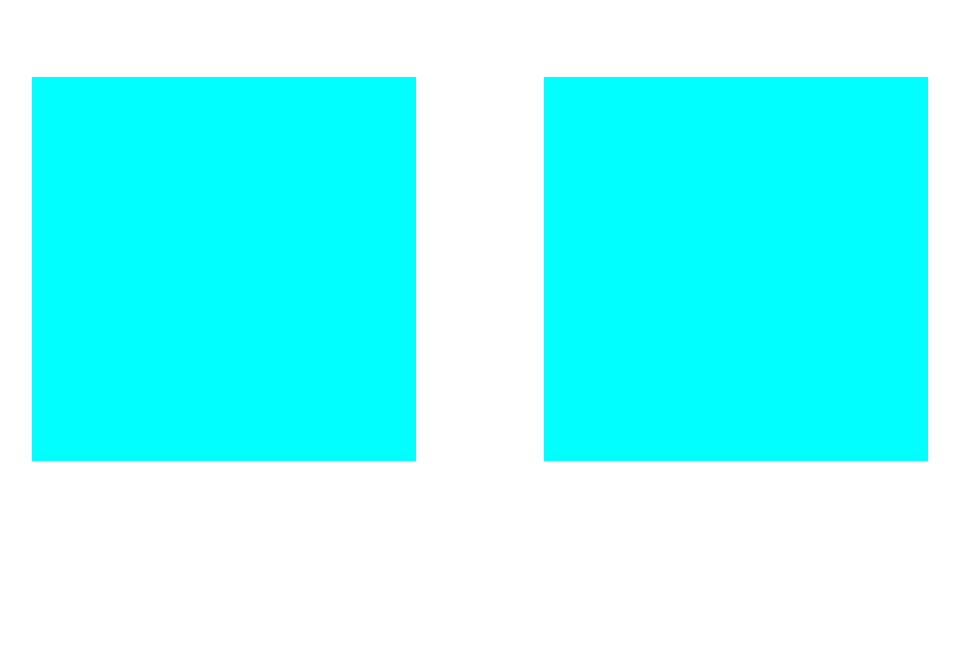
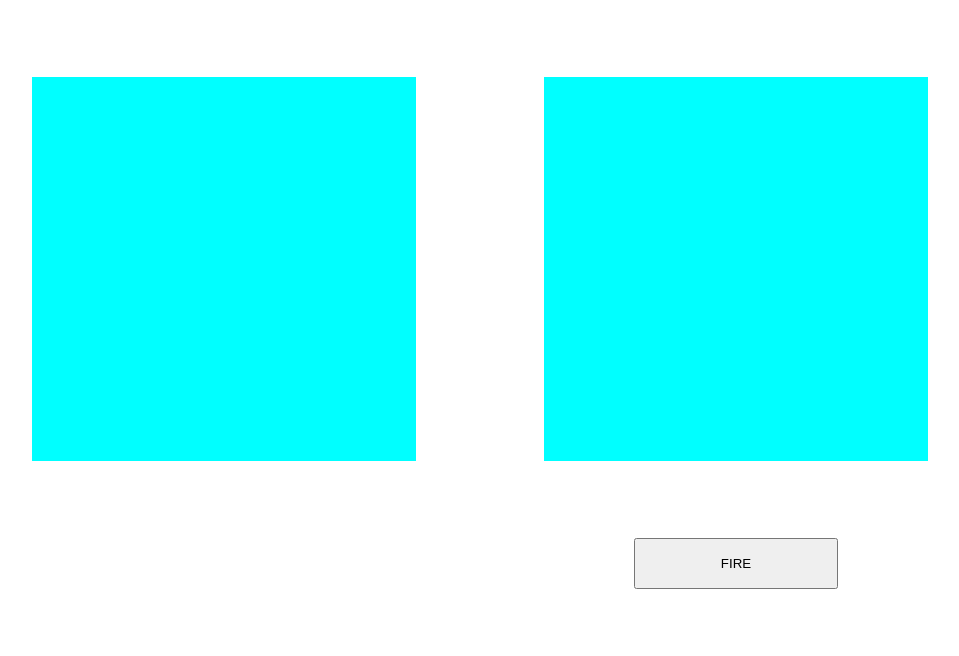
Before and after one commit to CodyKoInABox/battleships, a website: page public/play/index.html in a window 1280 px wide. Shown: the whole page, without its empty margins (32-991 px from the left). Drawn offline with nearby package versions, Linux system fonts and the light colour scheme.

Commit message:
create fire button (attack)

```diff
--- a/public/play/index.html
+++ b/public/play/index.html
@@ -231,7 +231,7 @@
                 </div>
             </div>
             <div class="opponentUtilsContainer">
-
+                <button class="attackButton">FIRE</button>
             </div>
         </div>
         <div class="contentColumn contentColumnChat"></div>
--- a/public/play/play.css
+++ b/public/play/play.css
@@ -45,6 +45,12 @@ body{
 .opponentUtilsContainer{
     width: 40vw;
     height: 100%;
+    text-align: center;
+}
+.attackButton{
+    width: 16vw;
+    height: 4vw;
+    margin-top: 6vw;
 }
 .playerShipsContainer{
     width: 40vw;
```
